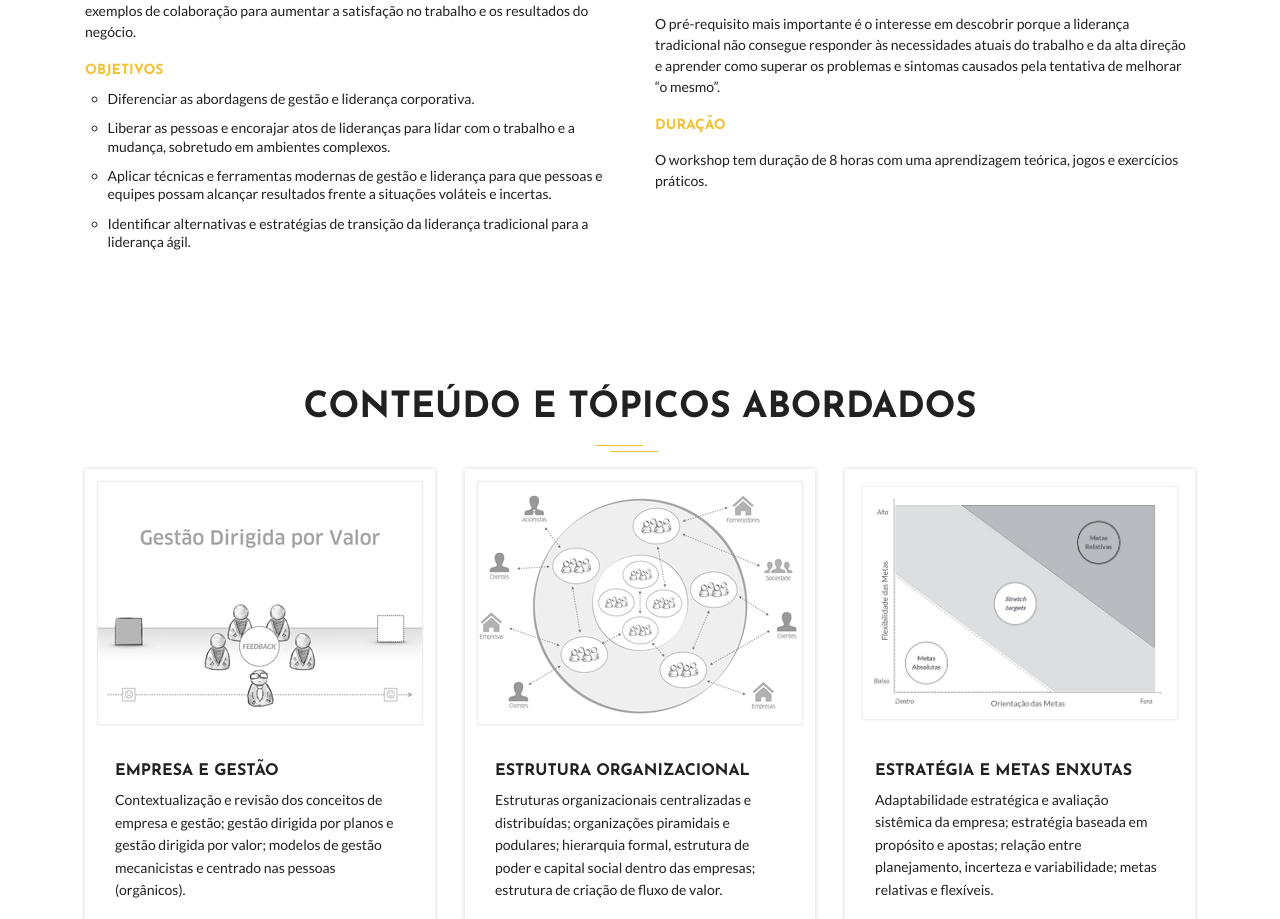
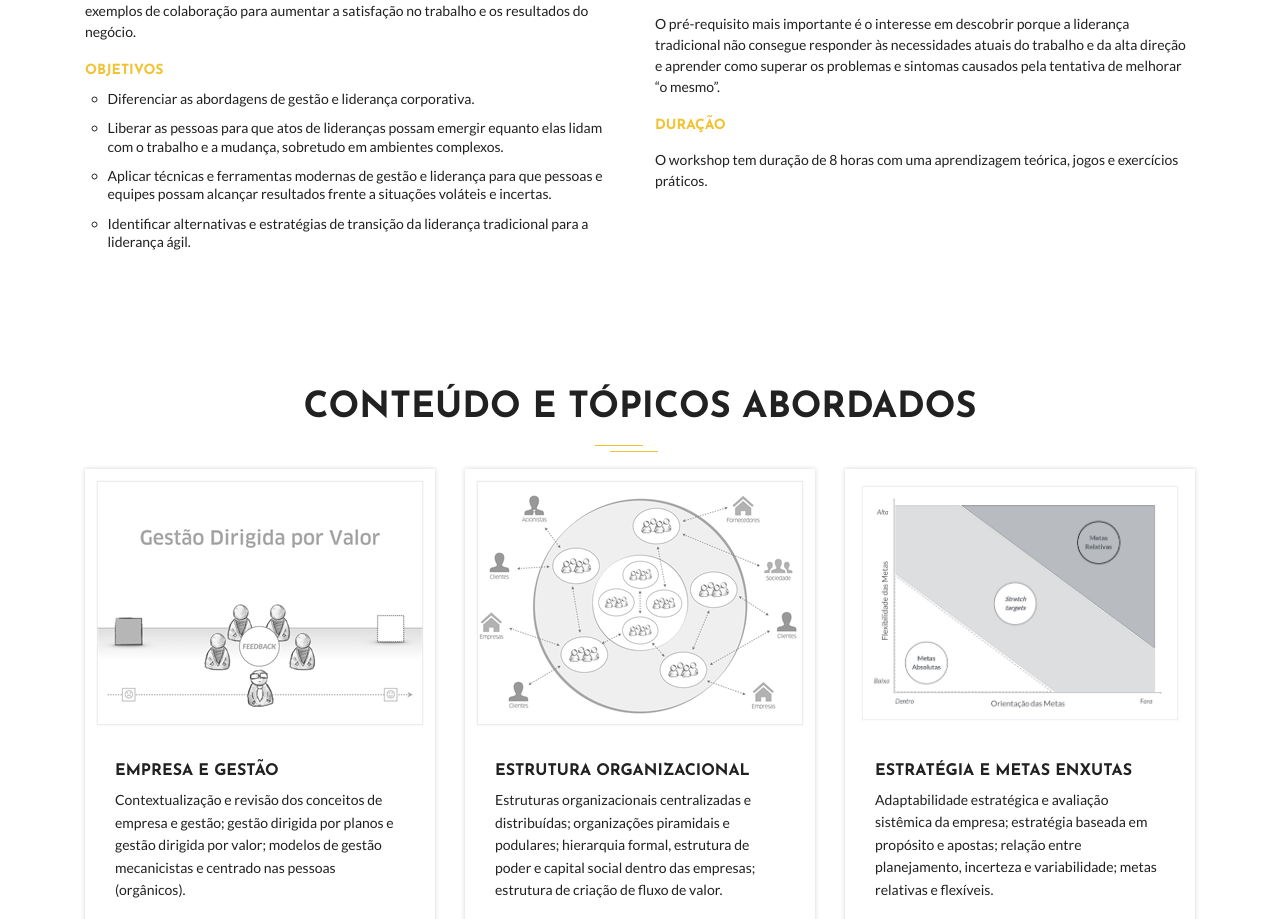
Before and after one commit to yorisls/agile-leadership-website, a plain HTML site: page index.html in a window 1280 px wide. Shown: the part 1261-2180 px from the top of the page. Drawn offline with Linux system fonts and the light colour scheme; files whose address does not match are found by name.

Commit message:
Atualizacao objetivos

```diff
--- a/index.html
+++ b/index.html
@@ -144,7 +144,7 @@
             <h3 class="about-title">Objetivos</h3>
             <ul class="list-topic">
               <li>Diferenciar as abordagens de gestão e liderança corporativa.</li>
-			  <li>Liberar as pessoas e encorajar atos de lideranças para lidar com o trabalho e a mudança, sobretudo em ambientes complexos.</li>
+			  <li>Liberar as pessoas para que atos de lideranças possam emergir equanto elas lidam com o trabalho e a mudança, sobretudo em ambientes complexos.</li>
               <li>Aplicar técnicas e ferramentas modernas de gestão e liderança para que pessoas e equipes possam alcançar resultados frente a situações voláteis e incertas.</li>
               <li>Identificar alternativas e estratégias de transição da liderança tradicional para a liderança ágil.</li>
             </ul>
```
